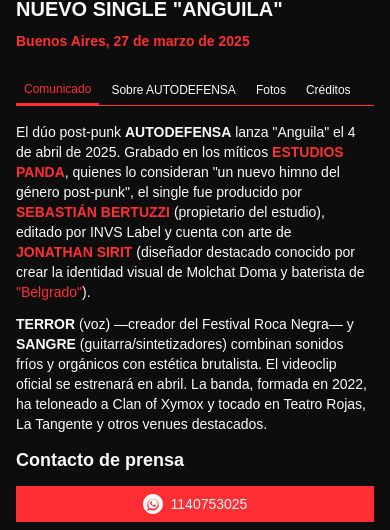
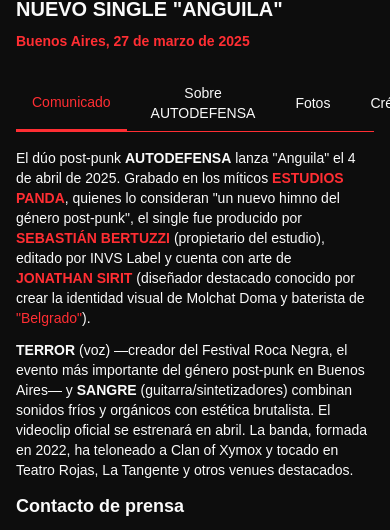
Before and after one commit to i9-9/anguila, a Next.js app: page / in a window 390 px wide. Shown: the part 531-1061 px from the top of the page. Built offline with nearby package versions, Linux system fonts and the light colour scheme.

Commit message:
text refresh

```diff
--- a/app/page.tsx
+++ b/app/page.tsx
@@ -17,7 +17,7 @@
     },
     press: {
       p1: "El dúo post-punk <strong>AUTODEFENSA</strong> lanza \"Anguila\" el 4 de abril de 2025. Grabado en los míticos <a href=\"https://estudiospanda.com.ar/\" target=\"_blank\" rel=\"noopener noreferrer\" class=\"text-[#FF2E33] hover:underline\"><strong>ESTUDIOS PANDA</strong></a>, quienes lo consideran \"un nuevo himno del género post-punk\", el single fue producido por <a href=\"https://www.lanacion.com.ar/economia/negocios/fabrica-de-hits-quien-es-el-nuevo-dueno-de-estudios-panda-nid23092022/\" target=\"_blank\" rel=\"noopener noreferrer\" class=\"text-[#FF2E33] hover:underline\"><strong>SEBASTIÁN BERTUZZI</strong></a> (propietario del estudio), editado por INVS Label y cuenta con arte de <a href=\"https://www.instagram.com/jonathan_sirit/\" target=\"_blank\" rel=\"noopener noreferrer\" class=\"text-[#FF2E33] hover:underline\"><strong>JONATHAN SIRIT</strong></a> (diseñador destacado conocido por crear la identidad visual de Molchat Doma y baterista de <a href=\"https://www.instagram.com/belgradoband/\" target=\"_blank\" rel=\"noopener noreferrer\" class=\"text-[#FF2E33] hover:underline\">\"Belgrado\"</a>).",
-      p2: "<strong>TERROR</strong> (voz) —creador del Festival Roca Negra— y <strong>SANGRE</strong> (guitarra/sintetizadores) combinan sonidos fríos y orgánicos con estética brutalista. El videoclip oficial se estrenará en abril. La banda, formada en 2022, ha teloneado a Clan of Xymox y tocado en Teatro Rojas, La Tangente y otros venues destacados.",
+      p2: "<strong>TERROR</strong> (voz) —creador del Festival Roca Negra, el evento más importante del género post-punk en Buenos Aires— y <strong>SANGRE</strong> (guitarra/sintetizadores) combinan sonidos fríos y orgánicos con estética brutalista. El videoclip oficial se estrenará en abril. La banda, formada en 2022, ha teloneado a Clan of Xymox y tocado en Teatro Rojas, La Tangente y otros venues destacados.",
       p3: ""
     },
     about: {
@@ -276,10 +276,10 @@
                   </p>
 
                   {/* Tabs */}
-                  <div className="flex flex-wrap gap-1 lg:gap-4 border-b border-[#FF2E33] mb-4 lg:mb-6">
+                  <div className="flex gap-2 lg:gap-4 border-b border-[#FF2E33] mb-4 lg:mb-6">
                     <button
                       onClick={() => setActiveTab('press')}
-                      className={`px-2 lg:px-6 py-1.5 lg:py-3 font-medium transition-colors text-xs lg:text-sm ${
+                      className={`px-4 lg:px-6 py-2 lg:py-3 font-medium transition-colors text-sm ${
                         activeTab === 'press'
                           ? 'text-[#FF2E33] border-b-2 border-[#FF2E33]'
                           : 'text-[#fafafa] hover:text-[#FF2E33]'
@@ -289,7 +289,7 @@
                     </button>
                     <button
                       onClick={() => setActiveTab('about')}
-                      className={`px-2 lg:px-6 py-1.5 lg:py-3 font-medium transition-colors text-xs lg:text-sm ${
+                      className={`px-4 lg:px-6 py-2 lg:py-3 font-medium transition-colors text-sm ${
                         activeTab === 'about'
                           ? 'text-[#FF2E33] border-b-2 border-[#FF2E33]'
                           : 'text-[#fafafa] hover:text-[#FF2E33]'
@@ -299,7 +299,7 @@
                     </button>
                     <button
                       onClick={() => setActiveTab('photos')}
-                      className={`px-2 lg:px-6 py-1.5 lg:py-3 font-medium transition-colors text-xs lg:text-sm ${
+                      className={`px-4 lg:px-6 py-2 lg:py-3 font-medium transition-colors text-sm ${
                         activeTab === 'photos'
                           ? 'text-[#FF2E33] border-b-2 border-[#FF2E33]'
                           : 'text-[#fafafa] hover:text-[#FF2E33]'
@@ -309,7 +309,7 @@
                     </button>
                     <button
                       onClick={() => setActiveTab('credits')}
-                      className={`px-2 lg:px-6 py-1.5 lg:py-3 font-medium transition-colors text-xs lg:text-sm ${
+                      className={`px-4 lg:px-6 py-2 lg:py-3 font-medium transition-colors text-sm ${
                         activeTab === 'credits'
                           ? 'text-[#FF2E33] border-b-2 border-[#FF2E33]'
                           : 'text-[#fafafa] hover:text-[#FF2E33]'
```
